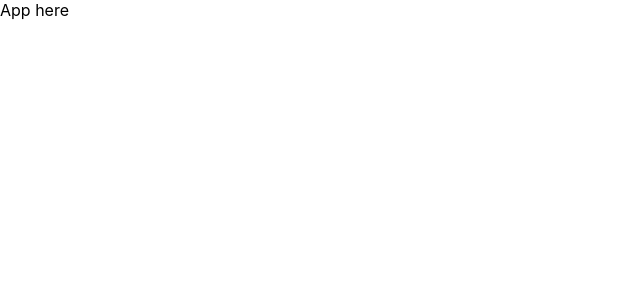
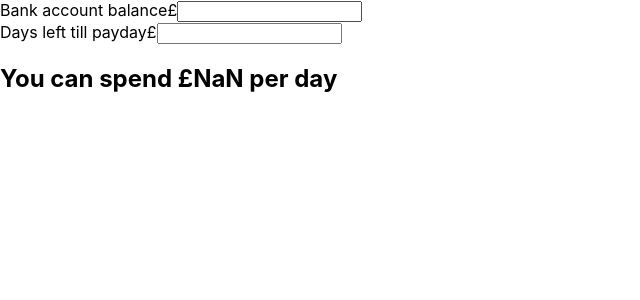
Before and after one commit to donbrae/siller, a React (Create React App) app: page / in a window 1280 px wide. Shown: the top 300 px of the page, without its empty margins (0-640 px from the left). Built offline with nearby package versions, Linux system fonts and the light colour scheme.

Commit message:
Basic calculation.

```diff
--- a/src/App.js
+++ b/src/App.js
@@ -1,10 +1,22 @@
-import React from 'react';
+import React, {useState, useEffect} from 'react';
+import Field from "./components/Field";
 import './App.css';
 
 function App() {
-  return (
-    <div>App here</div>
-  );
+    const [account, setAccount] = useState('account');
+    const [perday, setPerday] = useState('perday');
+
+    useEffect(() => {
+        console.log(perday);
+
+        return() => {
+            console.log('optional cleanup function');
+        }
+    }, []); // Runs on init and when value of 'perday' changes
+
+    return (<div><Field id="account" name="Bank account balance" func={(e) => setAccount(e.target.value)}/><Field id="perday" name="Days left till payday" func={(e) => setPerday(e.target.value)}/>
+        <h2>You can spend £{account / perday}   per day</h2>
+    </div>);
 }
 
 export default App;
--- /dev/null
+++ b/src/components/Field.js
@@ -0,0 +1,10 @@
+import React from 'react';
+
+function Field(props) {
+    return (<div>
+        <label for={props.id}>{props.name}</label>
+        £<input type="text" id={props.id} onChange={props.func}></input>
+    </div>);
+}
+
+export default Field;
```
